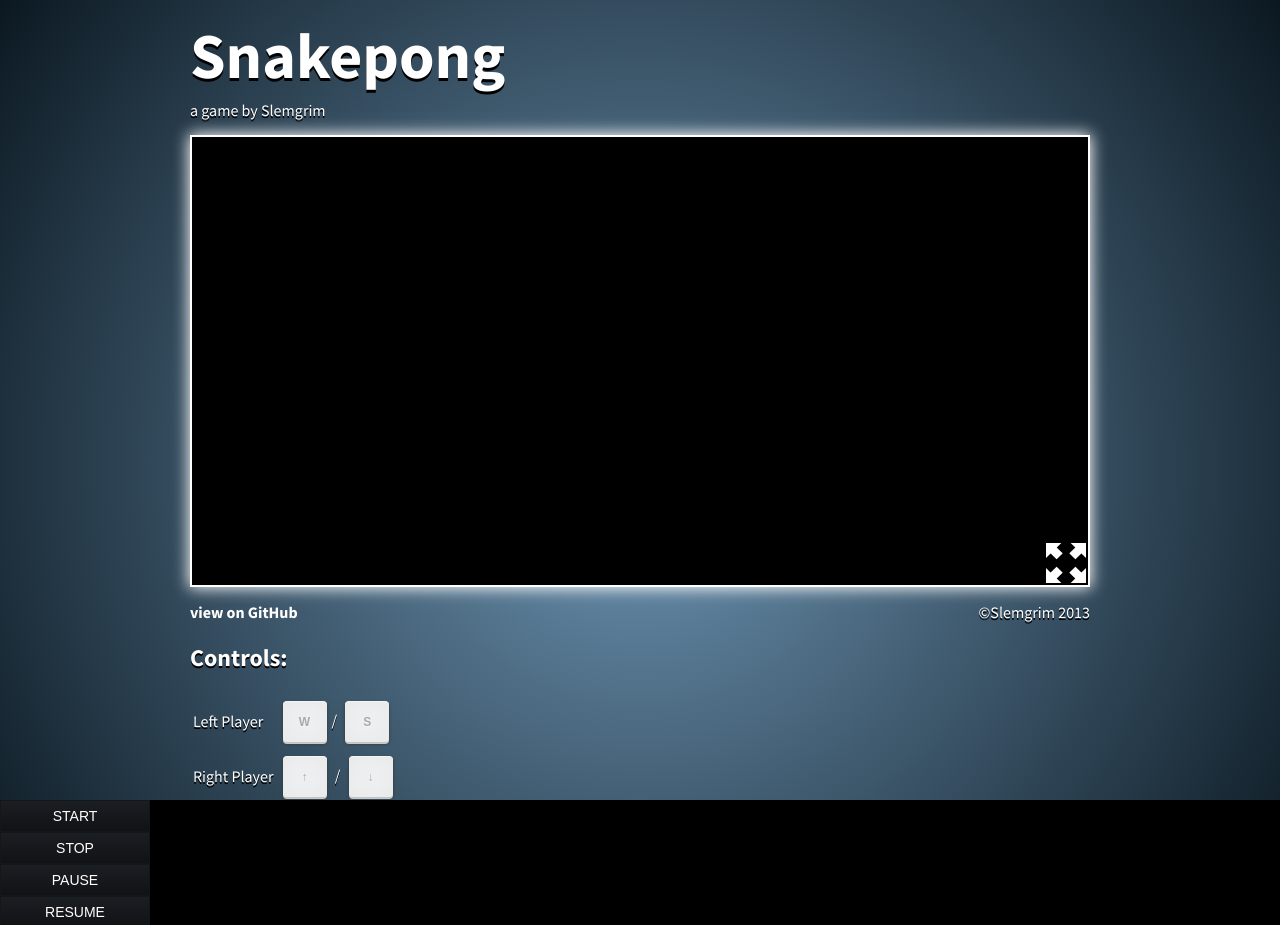
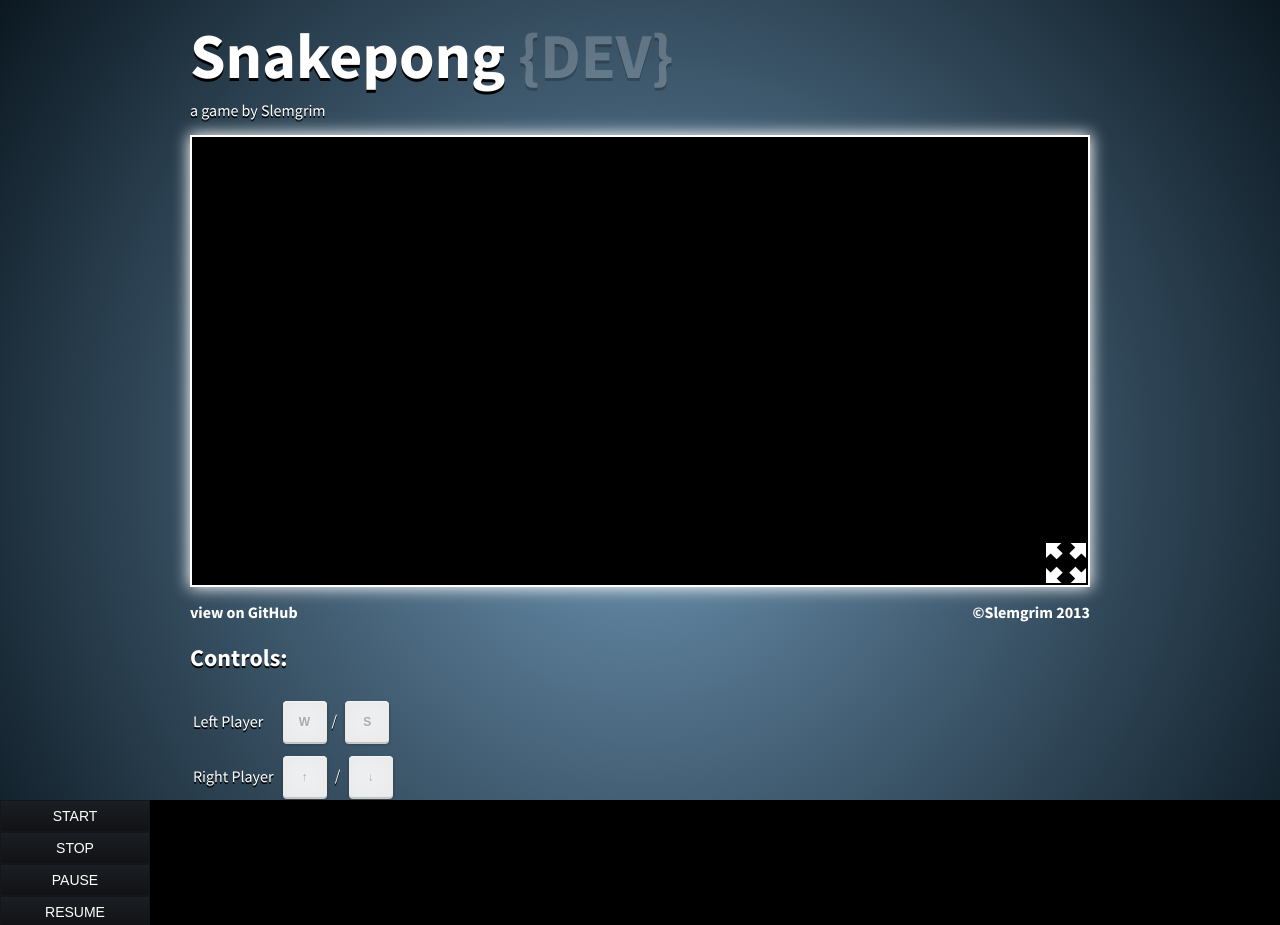
Before and after one commit to mrowdy/snakepong, a website: page index.html in a window 1280 px wide. Drawn offline with Linux system fonts and the light colour scheme.

Commit message:
update links

```diff
--- a/index.html
+++ b/index.html
@@ -74,7 +74,7 @@
     <div id="outer">
         <div class="wrap">
             <header class="header">
-                <h1>Snakepong</h1>
+                <h1>Snakepong <span>{DEV}</span></h1>
                 <span>a game by Slemgrim</span>
             </header>
 
@@ -100,7 +100,7 @@
 
             <footer class="footer">
                 <a class="github" target="_blank" href="https://github.com/Slemgrim/snakepong">view on GitHub</a>
-                &copy;Slemgrim 2013
+                <a target="_blank" href="http://slemgrim.com">&copy;Slemgrim 2013</a>
             </footer>
 
             <div>
@@ -126,9 +126,6 @@
             </div>
         </div>
     </div>
-<script data-main="src/main" src="lib/require.js"></script>
-<!--
 <script data-main="build/snakepong.min.js" src="lib/require.js"></script>
--->
 </body>
 </html>
--- a/sass/layout/header.scss
+++ b/sass/layout/header.scss
@@ -5,6 +5,13 @@
 
   span {
     display: block;
+  }
+
+  h1 {
+    span {
+      opacity: .2;
+      display: inline;
+    }
   }
 
   nav {
```
Also changed, not shown: build/snakepong.min.css, build/snakepong.min.js, src/lib/cuon-matrix.js (renamed from lib/cuon-matrix.js).
